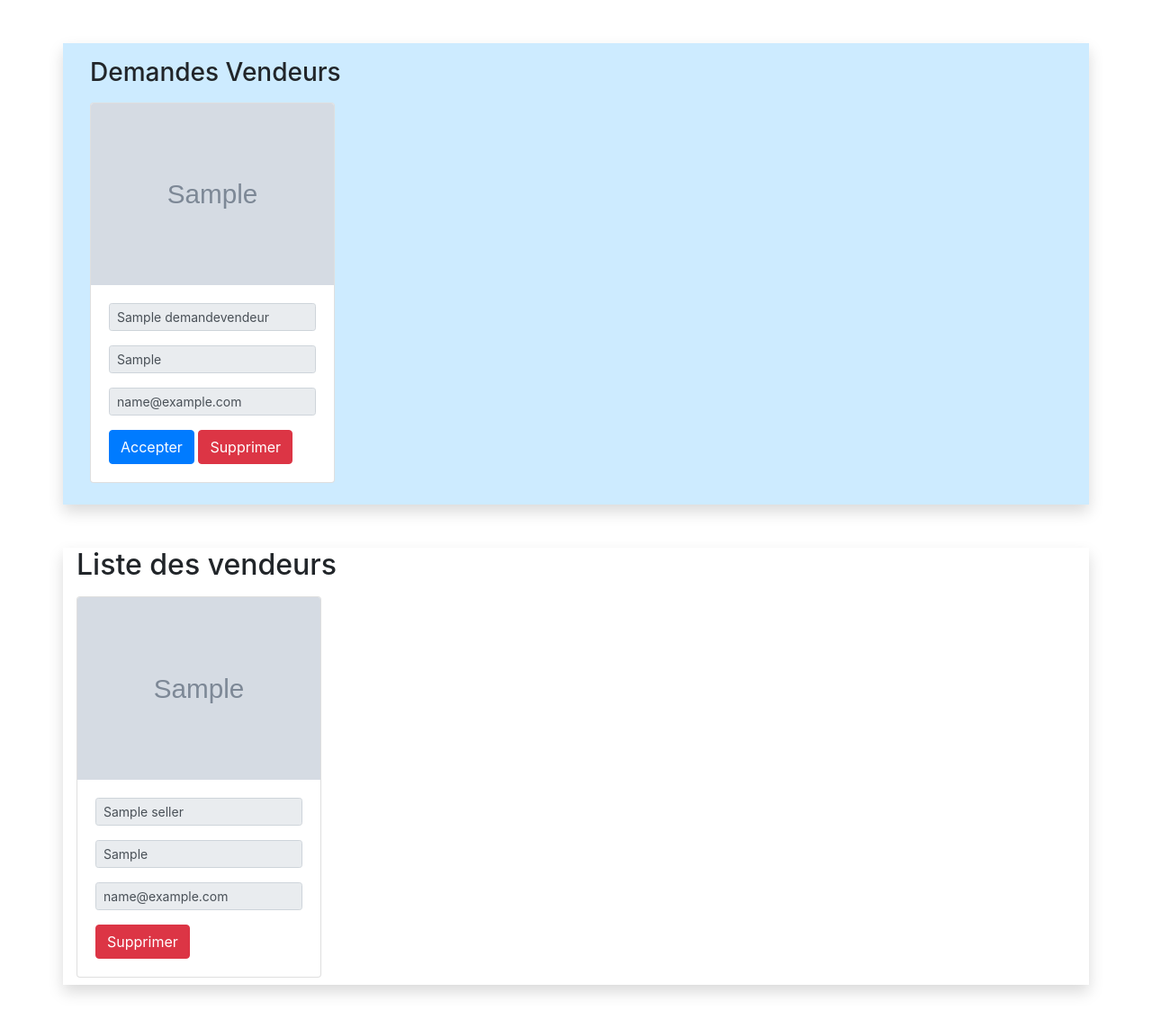
After one commit to guillaumeMECE/AmazonECE, a PHP site: page /admin.php in a window 1280 px wide. The commit adds this page. Shown: the whole page at 90% size. Run offline with PHP 8.4, Linux system fonts and the light colour scheme; tables that the repository leaves empty or names only in its code hold one stand-in row (values such as "Sample post"); grey boxes marked "Sample" are stand-in pictures.

Commit message:
view admin to manage seller

```diff
--- /dev/null
+++ b/admin.php
@@ -0,0 +1,217 @@
+<!DOCTYPE html>
+<html lang="fr" dir="ltr">
+
+<head>
+  <meta charset="utf-8">
+
+   <title>Amazon ECE</title>
+<link href="https://fonts.googleapis.com/icon?family=Material+Icons" rel="stylesheet">
+<link rel="stylesheet" href="https://stackpath.bootstrapcdn.com/bootstrap/4.3.1/css/bootstrap.min.css" integrity="sha384-ggOyR0iXCbMQv3Xipma34MD+dH/1fQ784/j6cY/iJTQUOhcWr7x9JvoRxT2MZw1T" crossorigin="anonymous">
+<link href="https://fonts.googleapis.com/css?family=Roboto" rel="stylesheet">
+<link rel="stylesheet" href="style.css">
+<script src="https://ajax.googleapis.com/ajax/libs/jquery/3.3.1/jquery.min.js"></script>
+</head>
+<body>
+<?php // include the configs / constants for the database connection
+
+  require_once("config/db.php");
+
+
+
+   ?>
+   <div class="container my-5 py-3 shadow" id="best-sell" style="background:#cdebff ">
+<div class="container" id="demandevendeur">
+
+
+         <h3>Demandes Vendeurs</h3>
+         <div class="row">
+
+         <?php
+
+         // Create connection
+
+        $conn = mysqli_connect(DB_HOST, DB_USER, DB_PASS, DB_NAME);
+
+        // Check connection
+
+        if (!$conn) {
+
+            die("Connection failed: " . mysqli_connect_error());
+
+        }
+
+
+
+        // make the request to the DATABASE
+
+        $sql = "SELECT *
+
+              FROM demandevendeur;";
+
+        $result = mysqli_query($conn, $sql); // send the query
+
+        //$row = mysqli_fetch_assoc($result); // fetch keys with values
+
+        if (mysqli_num_rows($result) > 0) { // if we get back some values so the request was good
+
+           while ($row = mysqli_fetch_assoc($result)) {
+
+             echo "<div class=\"col-3 my-2\">
+
+                  <div class=\"card\" style=\"width: 17rem;\">
+
+                     <img src=\"".$row["picture"]."\" class=\"card-img-top\">
+
+                     <div class=\"card-body\">
+
+                     <form action=\"add_seller.php\" method=\"post\">
+
+                     <input type=\"hidden\" name=\"bgpic\" value=\"".$row["bgpic"]."\">
+                     <input type=\"hidden\" name=\"password\" value=\"".$row["password"]."\">
+                     <input type=\"hidden\" name=\"picture\" value=\"".$row["picture"]."\">
+                     <input type=\"hidden\" name=\"id_demvendeur\" value=\"".$row["id_demvendeur"]."\">
+                      <input type=\"hidden\" name=\"name\" value=\"".$row["name"]."\">
+                        <input type=\"hidden\" name=\"mail\" value=\"".$row["mail"]."\">
+                          <input type=\"hidden\" name=\"firstname\" value=\"".$row["firstname"]."\">
+
+                        <div class=\"form-group\">
+
+                           <input class=\"form-control form-control-sm\" type=\"text\" name=\"name\" placeholder=\"Nom\" value=\"".$row["name"]."\" disabled =\"disabled\" >
+
+                        </div>
+
+                        <div class=\"form-group\">
+
+                        <input class=\"form-control form-control-sm\" type=\"text\" name=\"firstname\" placeholder=\"Nom\" value=\"".$row["firstname"]."\" disabled =\"disabled\">
+
+                        </div>
+
+                        <div class=\"form-group\">
+
+
+                           <input class=\"form-control form-control-sm\" name=\"mail\" type=\"text\" placeholder=\"mail\" value=\"".$row["mail"]."\" disabled =\"disabled\" >
+
+                        </div>
+
+
+                           <input type=\"submit\" class=\"btn btn-primary\" name=\"Accepter\" value=\"Accepter\">
+
+                           <input type=\"submit\" class=\"btn btn-danger\" name=\"Supprimer\" value=\"Supprimer\">
+
+                     </div>
+
+                     </form>
+
+                  </div>
+
+               </div>";
+
+           }
+
+        }else {
+
+           echo "<div class=\"alert alert-primary\" role=\"alert\">
+  Il n'y a pas de nouvelle demande de vendeur
+</div>";
+
+        }
+         ?>
+       </div>
+       </div>
+          </div>
+        <div class="container my-5 shadow " id="liste_vendeurs">
+
+   <h2>Liste des vendeurs</h2>
+
+   <div class="row">
+
+
+
+                 <?php
+
+        $sql = "SELECT *
+
+              FROM seller;";
+
+        $result = mysqli_query($conn, $sql); // send the query
+
+        //$row = mysqli_fetch_assoc($result); // fetch keys with values
+
+        if (mysqli_num_rows($result) > 0) { // if we get back some values so the request was good
+
+           while ($row = mysqli_fetch_assoc($result)) {
+             echo "<div class=\"col-3 my-2\">
+
+                  <div class=\"card\" style=\"width: 17rem;\">
+
+                     <img src=\"".$row["picture"]."\" class=\"card-img-top\">
+
+                     <div class=\"card-body\">
+
+                     <form action=\"add_seller.php\" method=\"post\" >
+
+
+                     <input type=\"hidden\" name=\"bgpic\" value=\"".$row["bgpic"]."\">
+                     <input type=\"hidden\" name=\"password\" value=\"".$row["password"]."\">
+                     <input type=\"hidden\" name=\"picture\" value=\"".$row["picture"]."\">
+                     <input type=\"hidden\" name=\"mail\" value=\"".$row["mail"]."\">
+                     <input type=\"hidden\" name=\"id_seller\" value=\"".$row["id_seller"]."\">
+                     <input type=\"hidden\" name=\"firstname\" value=\"".$row["firstname"]."\">
+                     <input type=\"hidden\" name=\"name\" value=\"".$row["name"]."\">
+
+
+
+                        <div class=\"form-group\">
+
+                           <input class=\"form-control form-control-sm\" type=\"text\" name=\"name\" placeholder=\"nom\" value=\"".$row["name"]."\" disabled =\"disabled\">
+
+                        </div>
+
+                        <div class=\"form-group\">
+
+                        <input class=\"form-control form-control-sm\" type=\"text\" name=\"firstname\" placeholder=\"prenom\" value=\"".$row["firstname"]."\"disabled =\"disabled\" >
+
+                        </div>
+
+                        <div class=\"form-group\">
+
+
+                           <input class=\"form-control form-control-sm\" name=\"mail\" type=\"text\" placeholder=\"mail\" value=\"".$row["mail"]."\"disabled =\"disabled\">
+
+                        </div>
+
+
+                           <input type=\"submit\" class=\"btn btn-danger\" name=\"Supprimervendeur\" value=\"Supprimer\">
+
+                     </div>
+
+                     </form>
+
+                  </div>
+
+               </div>";
+
+
+           }
+
+        }else {
+
+          echo "<div class=\"alert alert-primary\" role=\"alert\">
+  Aucun vendeur
+  </div>";
+
+        }
+
+        mysqli_close($conn);
+
+         ?>
+
+
+   </div>
+
+
+</div>
+</body>
+<script src="https://cdnjs.cloudflare.com/ajax/libs/popper.js/1.14.7/umd/popper.min.js" integrity="sha384-UO2eT0CpHqdSJQ6hJty5KVphtPhzWj9WO1clHTMGa3JDZwrnQq4sF86dIHNDz0W1" crossorigin="anonymous"></script>
+<script src="https://stackpath.bootstrapcdn.com/bootstrap/4.3.1/js/bootstrap.min.js" integrity="sha384-JjSmVgyd0p3pXB1rRibZUAYoIIy6OrQ6VrjIEaFf/nJGzIxFDsf4x0xIM+B07jRM" crossorigin="anonymous"></script>
+</html>
--- a/views/saisie_newadmin.php
+++ b/views/saisie_newadmin.php
@@ -25,7 +25,8 @@ require_once("../config/db.php");
          $result3= mysqli_query($conn, $query2);
          $a =mysqli_num_rows($result1);
          $b =mysqli_num_rows($result1);
-        $c =mysqli_num_rows($result3);
+         $c =mysqli_num_rows($result3);
+
          if ($a>0 && $b>0 && $c>0)
          {
            ?>
```
Also changed, not shown: add_seller.php (added, +80 -0 lines), views/newseller.php (+10 -1 lines).
